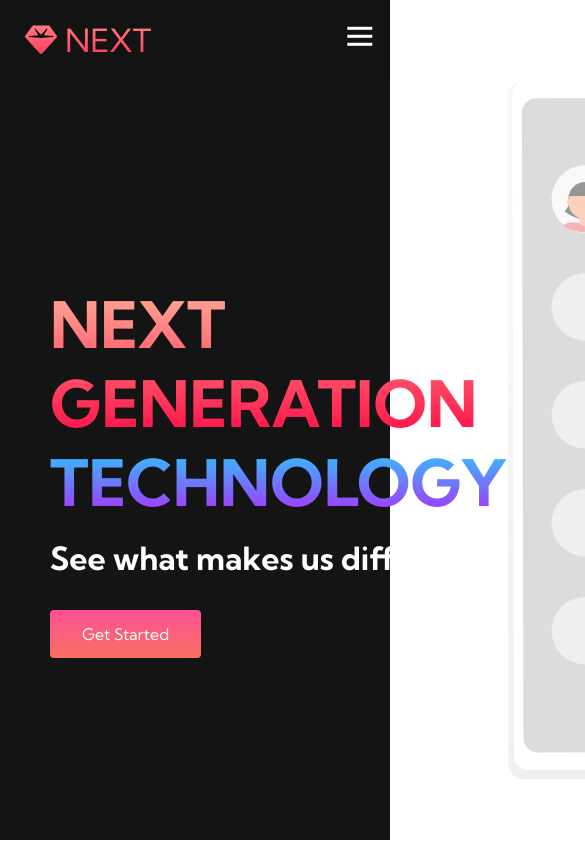
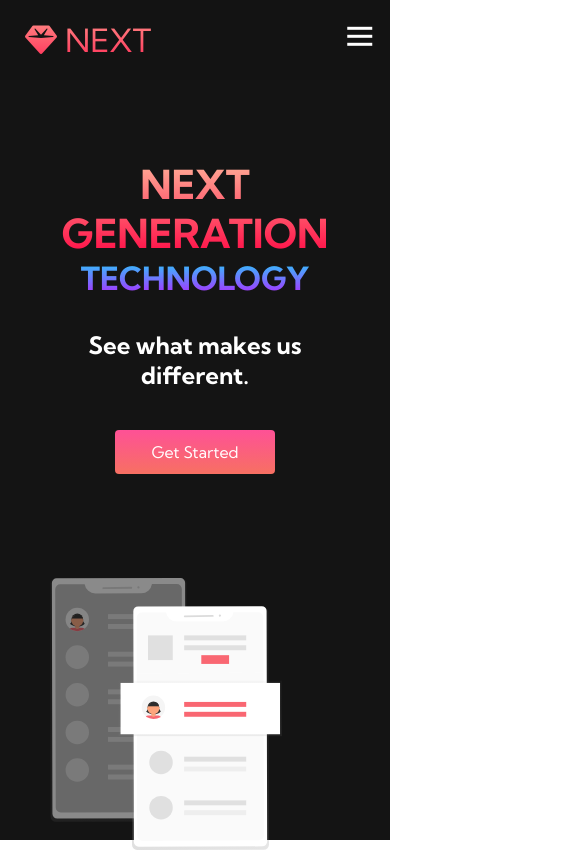
Before and after one commit to dasunsucharith/website_tech, a plain HTML site: page index.html in a window 390 px wide. Shown: the top 864 px of the page, 585 px wide, since content can reach past the window. Drawn offline with Linux system fonts and the light colour scheme.

Commit message:
Update styles.css

```diff
--- a/styles.css
+++ b/styles.css
@@ -267,4 +267,83 @@
 
 .main__btn:after {
     position: absolute;
+    content: '';
+    top: 0;
+    left: 0;
+    width: 0;
+    height: 100%;
+    background: #4837ff;
+    transition: all 0.35s;
+    border-radius: 4px;
 }
+
+.main__btn:hover {
+    color: #fff;
+}
+
+.main__btn:hover:after {
+    width: 100%;
+}
+
+.main__img--container {
+    text-align: center;
+}
+
+#main__img {
+    height: 80%;
+    width: 80%;
+}
+
+/* mobile responsive */
+
+@media screen and (max-width: 768px) {
+    .main__container {
+        display: grid;
+        grid-template-columns: auto;
+        align-items: center;
+        justify-self: center;
+        width: 100%;
+        margin: 0 auto;
+        height: 90vh;
+    }
+
+    .main__content {
+        text-align: center;
+        margin-bottom: 4rem;
+    }
+
+    .main__content h1 {
+        font-size: 2.5rem;
+        margin-top: 2rem;
+    }
+
+    .main__content h2 {
+        font-size: 3rem;
+    }
+
+    .main__content p {
+        margin-top: 1rem;
+        font-size: 1.5rem;
+    }
+}
+
+@media screen and (max-width: 480px) {
+    .main__content {
+        font-size: 2rem;
+        margin-top: 3rem;
+    }
+
+    .main__content h2 {
+        font-size: 2rem;
+    }
+
+    .main__content p {
+        margin-top: 2rem;
+        font-size: 1.5rem;
+    }
+
+    .main__btn {
+        padding: 12px 36px;
+        margin: 2.5rem 0;
+    }
+}
```
